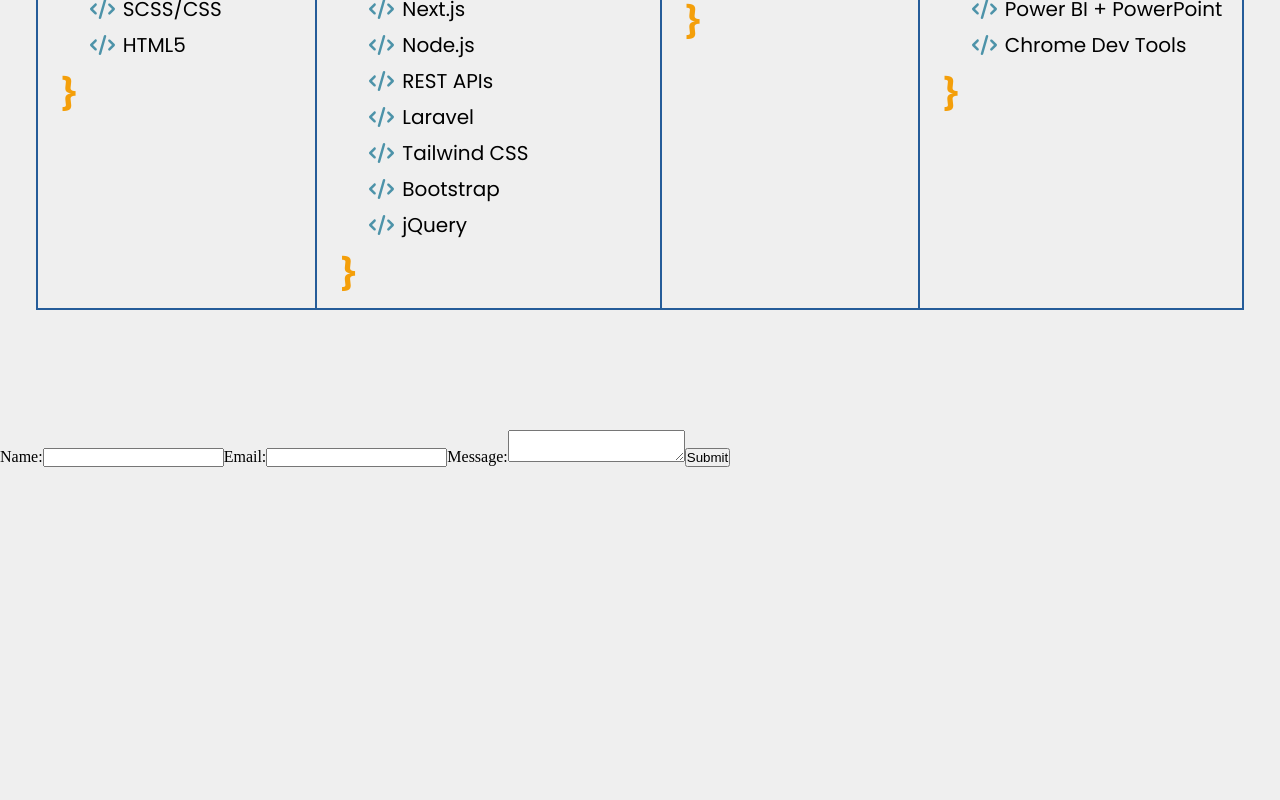
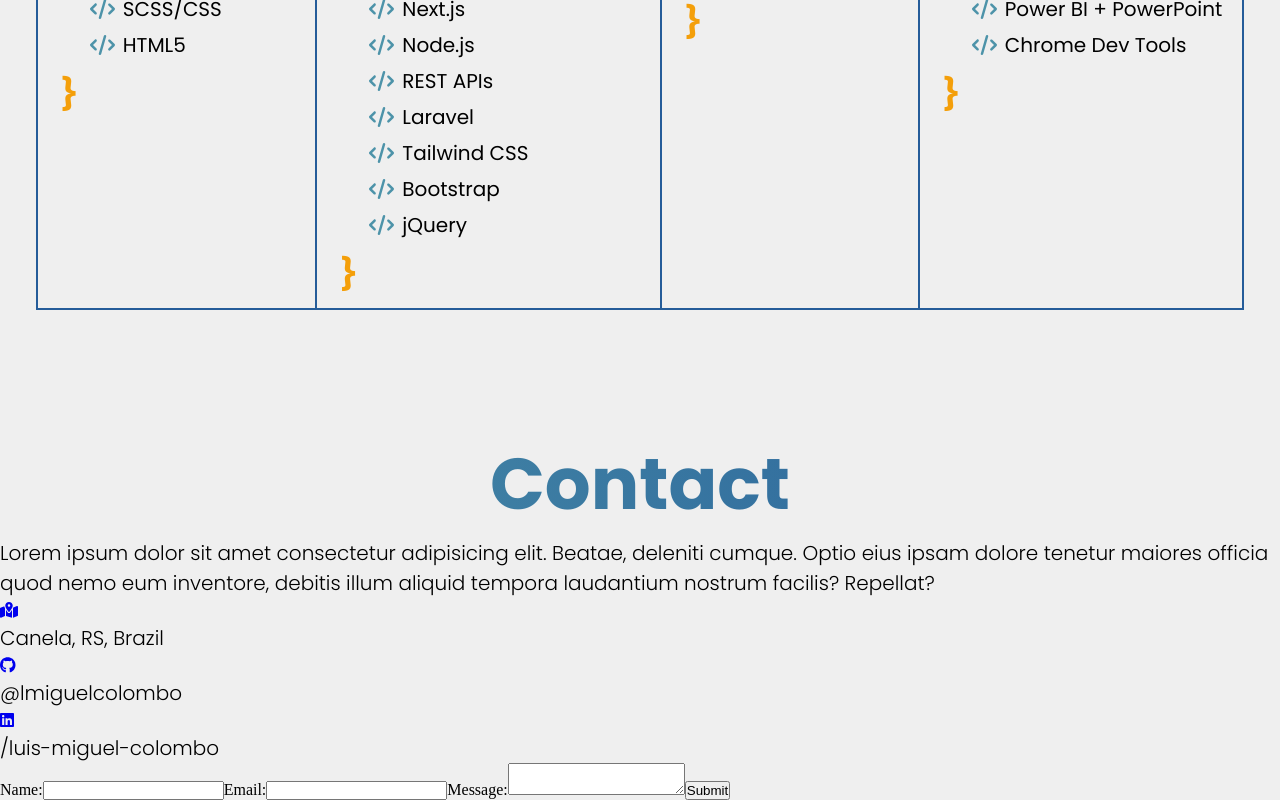
Before and after one commit to lmiguelcolombo/v2-react-portifolio, a React (Vite) app: page / in a window 1280 px wide. Shown: the part 3911-4711 px from the top of the page. Before the commit the page ends 4378 px from the top, so only its background shows below. Built offline with nearby package versions, Linux system fonts and the light colour scheme; no server answers; a web font is replaced by a local one.

Commit message:
refactor: add contact section information

```diff
--- a/src/components/ContactForm/index.tsx
+++ b/src/components/ContactForm/index.tsx
@@ -1,63 +1,80 @@
-import { useState } from "react";
+import {
+  IconDefinition,
+  faGithub,
+  faLinkedin,
+} from "@fortawesome/free-brands-svg-icons";
+import ContactForm from "./Form";
+import "./ContactForm.scss";
+import { faMapMarkedAlt } from "@fortawesome/free-solid-svg-icons";
+import IconAnchor from "../IconAnchor";
+import { SizeProp } from "@fortawesome/fontawesome-svg-core";
 
-interface FormData {
-  name: string;
-  email: string;
-  message: string;
+export default function Contact({ sectionId }: { sectionId: string }) {
+  const personalInfo = [
+    {
+      link: "https://maps.app.goo.gl/PAibJGS2Eyx6Cj4A6",
+      icon: faMapMarkedAlt,
+      size: "1x" as SizeProp,
+      text: "Canela, RS, Brazil",
+    },
+    {
+      link: "https://github.com/lmiguelcolombo",
+      icon: faGithub,
+      size: "1x" as SizeProp,
+      text: "@lmiguelcolombo",
+    },
+    {
+      link: "https://linkedin.com/in/luis-miguel-colombo",
+      icon: faLinkedin,
+      size: "1x" as SizeProp,
+      text: "/luis-miguel-colombo",
+    },
+  ];
+
+  return (
+    <section id={sectionId} className="contact-container">
+      <h1 className="section-title">Contact</h1>
+      <article className="contact-wrapper">
+        <div className="info">
+          <p>
+            Lorem ipsum dolor sit amet consectetur adipisicing elit. Beatae,
+            deleniti cumque. Optio eius ipsam dolore tenetur maiores officia
+            quod nemo eum inventore, debitis illum aliquid tempora laudantium
+            nostrum facilis? Repellat?
+          </p>
+          <div className="personal-info">
+            {personalInfo.map((item, index) => (
+              <IconWithText
+                key={index}
+                link={item.link}
+                icon={item.icon}
+                size={item.size}
+                text={item.text}
+              />
+            ))}
+          </div>
+        </div>
+        <ContactForm />
+      </article>
+    </section>
+  );
 }
 
-export default function ContactForm() {
-  const [formData, setFormData] = useState<FormData>({
-    name: "",
-    email: "",
-    message: "",
-  });
-
-  const handleChange = (
-    e: React.ChangeEvent<HTMLInputElement | HTMLTextAreaElement>
-  ) => {
-    const { name, value } = e.target;
-    setFormData({ ...formData, [name]: value });
-  };
-
-  const handleSubmit = (e: React.FormEvent<HTMLFormElement>) => {
-    e.preventDefault();
-    console.log("Form data:", formData);
-    // You can add your logic here to send the form data to your server or use a form handling service like Formspree or Netlify Forms
-  };
-
+function IconWithText({
+  link,
+  icon,
+  size,
+  text,
+}: {
+  link: string;
+  icon: IconDefinition;
+  size: SizeProp;
+  text: string;
+}) {
   return (
-    <form onSubmit={handleSubmit}>
-      <label htmlFor="name">Name:</label>
-      <input
-        type="text"
-        id="name"
-        name="name"
-        value={formData.name}
-        onChange={handleChange}
-        required
-      />
-
-      <label htmlFor="email">Email:</label>
-      <input
-        type="email"
-        id="email"
-        name="email"
-        value={formData.email}
-        onChange={handleChange}
-        required
-      />
-
-      <label htmlFor="message">Message:</label>
-      <textarea
-        id="message"
-        name="message"
-        value={formData.message}
-        onChange={handleChange}
-        required
-      />
-
-      <button type="submit">Submit</button>
-    </form>
+    <div className="icon-with-text">
+      <IconAnchor to={link} icon={icon} size={size} />
+      <p>{text}</p>
+    </div>
   );
 }
```
